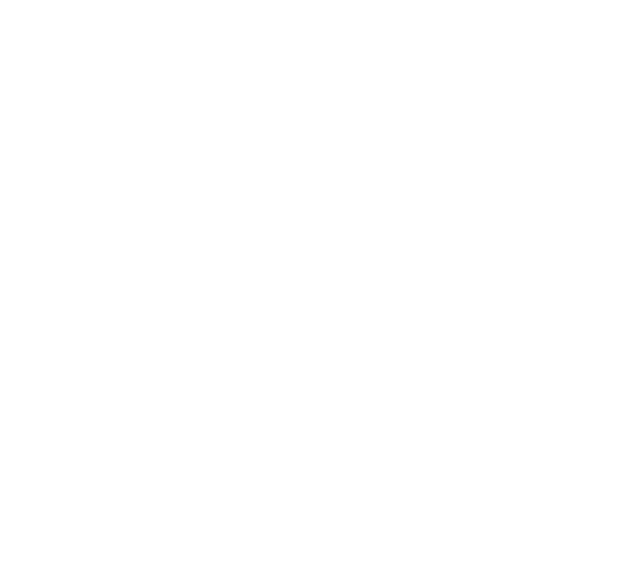
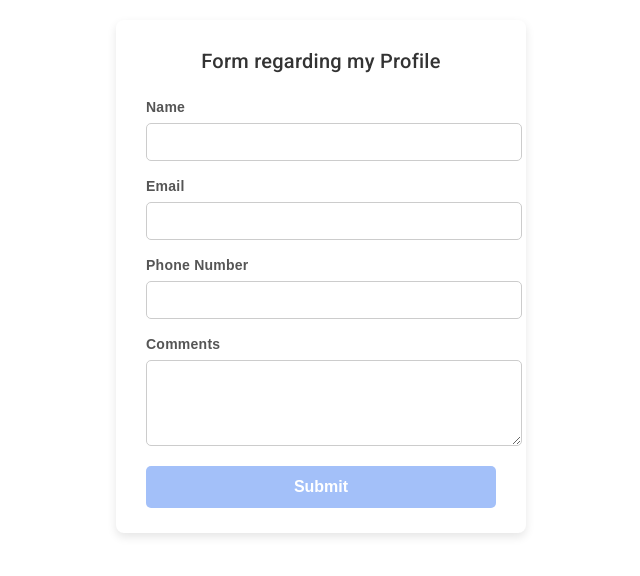
Before and after one commit to locobuzz-arun/Angular-Weekly-Learning, an Angular app: page /form in a window 1280 px wide. Before the commit this address led to /. Shown: the top 576 px of the page, without its empty margins (319-959 px from the left). Built offline with nearby package versions, Linux system fonts and the light colour scheme.

Commit message:
About me form

```diff
--- a/src/app/aboutme/aboutme.component.html
+++ b/src/app/aboutme/aboutme.component.html
@@ -33,8 +33,8 @@
   <input id="userInput" [(ngModel)]="typedText" placeholder="Start typing..."
          class="w-full p-2 border border-gray-300 rounded-md mb-3" />
   <p class="text-gray-700 text-lg">You typed: <span class="font-semibold">{{ typedText }}</span></p>
+  <p>Here is my Signal Value : {{mytypedTextWithSignal()}}</p>
 </div>
-<button class="demobutton">
-    Submit
-</button>
+<button class="demobutton" (click)="onSubmit()" [disabled]="!typedText.trim()">Submit</button>
+<p *ngIf="submitted" class="text-green-600 font-medium mt-3">Thanks for submitting</p>
 </div>
--- a/src/app/aboutme/aboutme.component.ts
+++ b/src/app/aboutme/aboutme.component.ts
@@ -1,5 +1,5 @@
 import { CommonModule } from '@angular/common';
-import { Component } from '@angular/core';
+import { Component, signal } from '@angular/core';
 import { FormsModule } from '@angular/forms';
 
 @Component({
@@ -15,6 +15,7 @@
   demoButtonColor: string = '#3b82f6';
   toshoW : boolean = false
   typedText: string = '';
+  mytypedTextWithSignal = signal('Some Value');
   skills = [
     { category: 'Frontend', items: ['HTML', 'CSS', 'Angular'] },
     { category: 'Backend', items: ['C#', 'ASP.NET Web API'] },
@@ -28,4 +29,8 @@
   showTolls(){
     this.toshoW = !this.toshoW
   }
+  submitted: boolean = false;
+  onSubmit() {
+  this.submitted = true;
 }
+}
--- a/src/app/app-routing.module.ts
+++ b/src/app/app-routing.module.ts
@@ -4,12 +4,14 @@
 import { HeadercomponentComponent } from './headercomponent/headercomponent.component';
 import { LoginComponent } from './login/login.component';
 import { HomeComponent } from './home/home.component';
+import { FormComponent } from './form/form.component';
 export const routes: Routes = [
   { path: '', component: HomeComponent },
   { path: 'header', component: HeadercomponentComponent },
   { path: 'about', component: AboutmeComponent },
   { path: 'header', component: HeadercomponentComponent },
   { path: 'login', component:LoginComponent},
+  {path:'form',component:FormComponent}
 ];
 
 @NgModule({
--- a/src/app/app.component.html
+++ /dev/null
@@ -1,3 +0,0 @@
-<app-headercomponent></app-headercomponentapp>
-    <router-outlet></router-outlet>
-<app-aboutme></app-aboutme>
--- /dev/null
+++ b/src/app/form/form.component.css
@@ -0,0 +1,62 @@
+.form-container {
+  background: white;
+  padding: 25px 30px;
+  border-radius: 8px;
+  box-shadow: 0 4px 10px rgba(0,0,0,0.1);
+  max-width: 350px;
+  margin: 20px auto;
+  font-family: Arial, sans-serif;
+}
+
+h2 {
+  margin-bottom: 20px;
+  text-align: center;
+  color: #333;
+}
+
+label {
+  display: block;
+  margin-bottom: 6px;
+  font-weight: bold;
+  color: #555;
+}
+
+input[type="text"],
+input[type="email"],
+input[type="tel"],
+textarea {
+  width: 100%;
+  padding: 10px 12px;
+  margin-bottom: 15px;
+  border: 1px solid #ccc;
+  border-radius: 5px;
+  resize: vertical;
+  font-size: 14px;
+}
+
+input[type="text"]:focus,
+input[type="email"]:focus,
+input[type="tel"]:focus,
+textarea:focus {
+  outline: none;
+  border-color: #007BFF;
+  box-shadow: 0 0 5px #007BFF;
+}
+
+button[type="submit"] {
+  width: 100%;
+  background-color: #007BFF;
+  border: none;
+  padding: 12px 0;
+  color: white;
+  font-weight: bold;
+  font-size: 16px;
+  border-radius: 5px;
+  cursor: pointer;
+  transition: background-color 0.3s ease;
+}
+
+button[type="submit"]:disabled {
+  background-color: #a3c0f9;
+  cursor: not-allowed;
+}
--- /dev/null
+++ b/src/app/form/form.component.html
@@ -0,0 +1,30 @@
+<div class="form-container">
+  <h2>Form regarding my Profile</h2>
+  <form (ngSubmit)="onSubmit()" #contactForm="ngForm">
+    <label for="name">Name</label>
+    <input id="name" name="name" type="text" [(ngModel)]="formData.name" required pattern="^[a-zA-Z]+$" #name = "ngModel"/>
+    <div *ngIf="name.invalid && name.touched" class="error">
+      <div *ngIf="name.errors?.['pattern']">Enter a valid name</div>
+      <div *ngIf="name.errors?.['required']">Name is required.</div>
+     </div>
+
+    <label for="email">Email</label>
+    <input id="email" name="email" type="email" [(ngModel)]="formData.email" required email #email="ngModel"/>
+     <div *ngIf="email.invalid && email.touched" class="error">
+      <div *ngIf="email.errors?.['required']">Email is required.</div>
+      <div *ngIf="email.errors?.['email']">Enter a valid email.</div>
+     </div>
+
+    <label for="phone">Phone Number</label>
+    <input id="phone" name="phone" type="tel" [(ngModel)]="formData.phone" required tel pattern="^[0-9]{10}$" #tel = "ngModel"/>
+    <div *ngIf="tel.invalid && tel.touched" class="error">
+      <div *ngIf="tel.errors?.['required']">Phone number is required</div>
+      <div *ngIf="tel.errors?.['pattern']">Enter a valid Phone number.</div>
+     </div>
+
+    <label for="comments">Comments</label>
+    <textarea id="comments" name="comments" rows="4" [(ngModel)]="formData.comments" required></textarea>
+
+    <button type="submit" [disabled]="!contactForm.form.valid">Submit</button>
+  </form>
+</div>
--- /dev/null
+++ b/src/app/form/form.component.ts
@@ -0,0 +1,23 @@
+import { Component } from '@angular/core';
+import { FormsModule } from '@angular/forms';
+import { CommonModule } from '@angular/common';
+@Component({
+  standalone: true,
+  imports: [FormsModule,CommonModule],
+  selector: 'app-form',
+  templateUrl: './form.component.html',
+  styleUrls: ['./form.component.css']
+})
+export class FormComponent {
+  formData = {
+    name: '',
+    email: '',
+    phone: '',
+    comments: ''
+  };
+
+  onSubmit() {
+    console.log('Form submitted:', this.formData);
+    alert('Form submitted thanks a lot');
+  }
+}
--- a/src/app/headercomponent/headercomponent.component.ts
+++ b/src/app/headercomponent/headercomponent.component.ts
@@ -9,5 +9,4 @@
   styleUrls: ['./headercomponent.component.css']
 })
 export class HeadercomponentComponent {
-  constructor(private router: Router) {}
 }
```
Also changed, not shown: src/app/app.module.ts (added), 1 other file (tests, documents, lock files or other folders).
